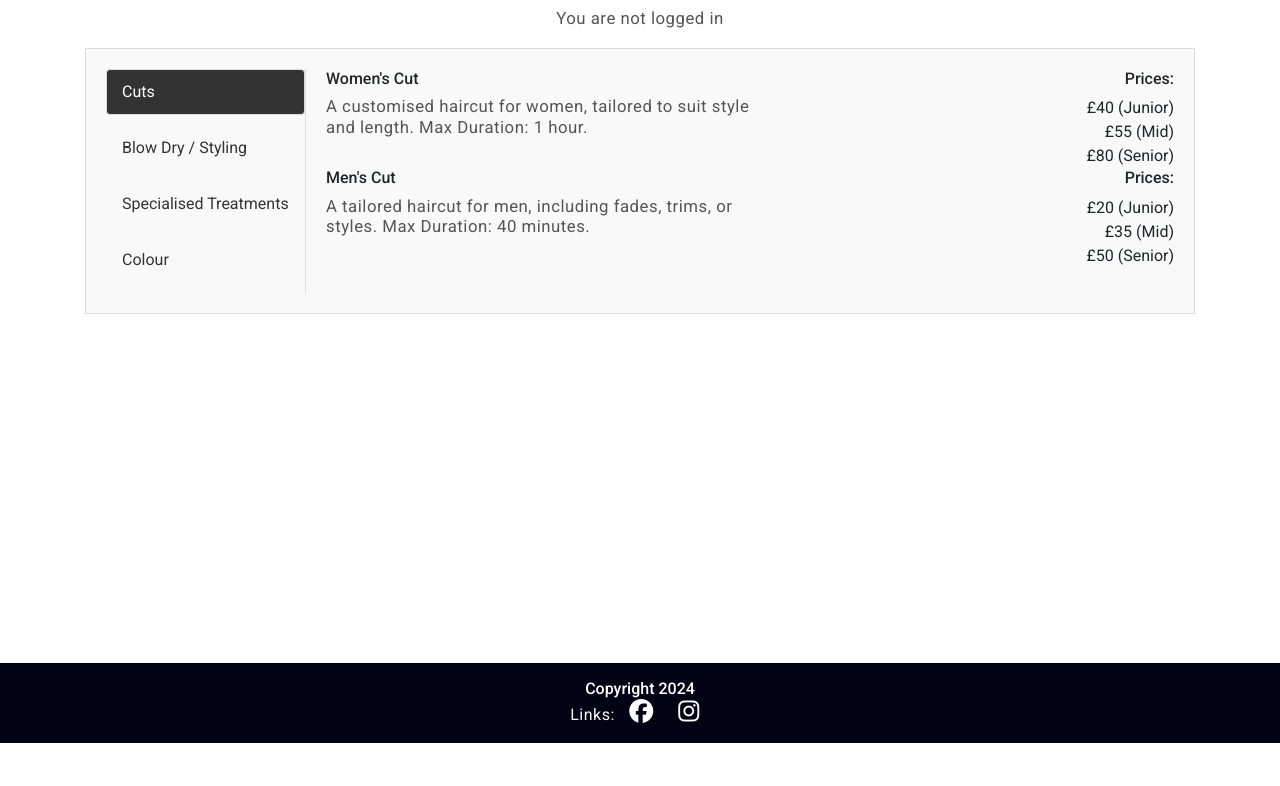
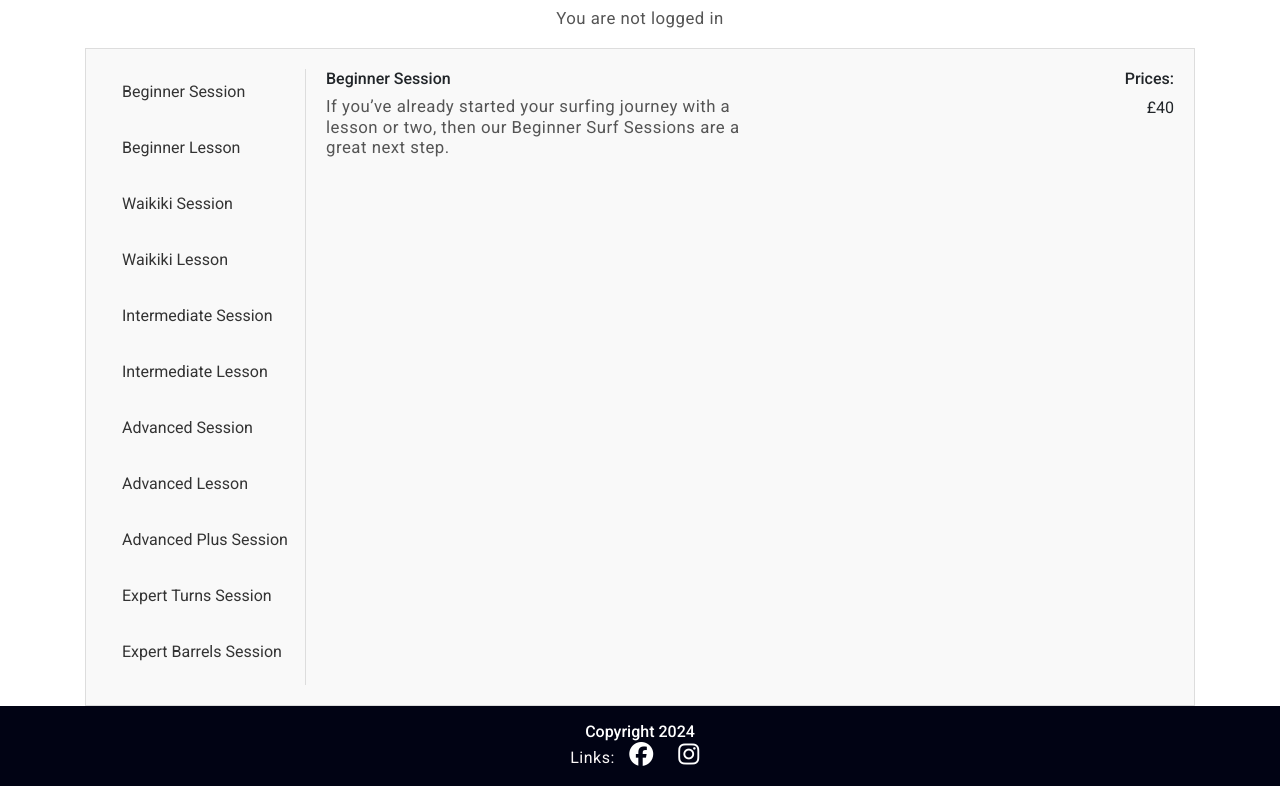
Before and after one commit to E-Printer/Booking-system2, a Django app: page /services in a window 1280 px wide. Shown: the part 57-843 px from the top of the page. Before the commit the page ends 800 px from the top, so only its background shows below. Run offline with Django 4.2, Linux system fonts and the light colour scheme; some libraries are stand-ins or nearby versions.

Commit message:
sessions added

```diff
--- a/booking/forms.py
+++ b/booking/forms.py
@@ -15,7 +15,7 @@ class BookingForm(forms.ModelForm):
         super().__init__(*args, **kwargs)
 
         # Populate the service field with dynamic choices from Session
-        self.fields['service'].queryset = Session.objects.all()
+        self.fields['session'].queryset = Session.objects.all()
 
         # Add custom attributes for each session (price, duration)
         for session in Session.objects.all():
--- a/booking/templates/index.html
+++ b/booking/templates/index.html
@@ -13,12 +13,12 @@
 
             <!-- Second Carousel Item -->
             <div class="carousel-item">
-                <img src="static/images/hair_tools.jpg" class="d-block w-100 carousel-img" alt="...">
+                <img src="static/images/wave-img-2.jpg" class="d-block w-100 carousel-img" alt="...">
             </div>
 
             <!-- Third Carousel Item -->
             <div class="carousel-item">
-                <img src="static/images/salon_interior.jpg" class="d-block w-100 carousel-img" alt="...">
+                <img src="static/images/wave-img-3.avif" class="d-block w-100 carousel-img" alt="...">
             </div>
             <button class="carousel-control-prev" type="button" data-bs-target="#carouselExample" data-bs-slide="prev">
                 <span class="carousel-control-prev-icon" aria-hidden="true"></span>
--- a/booking/templates/new_booking.html
+++ b/booking/templates/new_booking.html
@@ -6,7 +6,7 @@
 <div class="container d-flex justify-content-center align-items-center" style="min-height: 100vh;">
     <div class="card" style="width: 100%; max-width: 800px; background-color: #f9f9f9;">
         <div class="card-body text-center card-body-custom" style="background-color: #f9f9f9;">
-            <h1>Make an appointment!</h1>
+            <h1>Book your surf!</h1>
             <form action="" method="post">
                 {% csrf_token %}
                 <div>
--- a/booking/templates/services.html
+++ b/booking/templates/services.html
@@ -8,99 +8,184 @@
 
             <!-- Tabs Navigation -->
             <ul class="wpb_tabs_nav ui-tabs-nav clearfix">
-                <li class="tab-item"><a role="button" href="#tab-cuts" class="active-tab"><span>Cuts</span></a></li>
-                <li class="tab-item"><a role="button" href="#tab-styling"><span>Blow Dry / Styling</span></a></li>
-                <li class="tab-item"><a role="button" href="#tab-treatments"><span>Specialised Treatments</span></a>
-                </li>
-                <li class="tab-item"><a role="button" href="#tab-colour"><span>Colour</span></a></li>
+                <li class="tab-item"><a role="button" href="#beginner-session"><span>Beginner Session</span></a></li>
+                <li class="tab-item"><a role="button" href="#beginner-lesson"><span>Beginner Lesson</span></a></li>
+                <li class="tab-item"><a role="button" href="#waikiki-session"><span>Waikiki Session</span></a></li>
+                <li class="tab-item"><a role="button" href="#waikiki-lesson"><span>Waikiki Lesson</span></a></li>
+                <li class="tab-item"><a role="button" href="#intermediate-session"><span>Intermediate Session</span></a></li>
+                <li class="tab-item"><a role="button" href="#intermediate-lesson"><span>Intermediate Lesson</span></a></li>
+                <li class="tab-item"><a role="button" href="#advanced-session"><span>Advanced Session</span></a></li>
+                <li class="tab-item"><a role="button" href="#advanced-lesson"><span>Advanced Lesson</span></a></li>
+                <li class="tab-item"><a role="button" href="#advanced-plus-session"><span>Advanced Plus Session</span></a></li>
+                <li class="tab-item"><a role="button" href="#expert-turns-session"><span>Expert Turns Session</span></a></li>
+                <li class="tab-item"><a role="button" href="#expert-barrels-session"><span>Expert Barrels Session</span></a></li>
             </ul>
 
-            <!-- Cuts Tab -->
-            <div id="tab-cuts" class="wpb_tab active">
-                <!-- Women's Cut Block -->
+
+
+            <div id="beginner-session" class="wpb_tab active">
+                <!-- Beginner Session Block -->
                 <div class="vc_row-fluid vc_row inner_row small-margin-row">
                     <div class="vc_col-sm-6 vc_col-xs-12">
-                        <h6>Women's Cut</h6>
-                        <p>A customised haircut for women, tailored to suit style and length. Max Duration: 1 hour.</p>
+                        <h6>Beginner Session</h6>
+                        <p>If you’ve already started your surfing journey with a lesson or two, then our Beginner Surf Sessions are a great next step.</p>
                     </div>
                     <div class="vc_col-sm-3 vc_col-xs-12 prices">
                         <h6>Prices:</h6>
                         <ul>
-                            <li>£40 (Junior)</li>
-                            <li>£55 (Mid)</li>
-                            <li>£80 (Senior)</li>
-                        </ul>
-                    </div>
-                </div>
-
-                <!-- Men's Cut Block -->
-                <div class="vc_row-fluid vc_row inner_row small-margin-row">
-                    <div class="vc_col-sm-6 vc_col-xs-12">
-                        <h6>Men's Cut</h6>
-                        <p>A tailored haircut for men, including fades, trims, or styles. Max Duration: 40 minutes.</p>
-                    </div>
-                    <div class="vc_col-sm-3 vc_col-xs-12 prices">
-                        <h6>Prices:</h6>
-                        <ul>
-                            <li>£20 (Junior)</li>
-                            <li>£35 (Mid)</li>
-                            <li>£50 (Senior)</li>
+                            <li>£40</li>
                         </ul>
                     </div>
                 </div>
             </div>
 
-            <!-- Styling Tab -->
-            <div id="tab-styling" class="wpb_tab">
-                <!-- Blow-Dry & Styling Block -->
+
+            <div id="beginner-lesson" class="wpb_tab">
+
                 <div class="vc_row-fluid vc_row inner_row small-margin-row">
                     <div class="vc_col-sm-6 vc_col-xs-12">
-                        <h6>Blow-Dry & Styling</h6>
-                        <p>A blow-dry styling session to add volume and smoothness. Maximum Duration: 45 minutes.</p>
+                        <h6>Beginner Lesson</h6>
+                        <p>Beginner Surf Lessons are a mixture of dry land training and in-wave action. They take place in the small white water waves in The Bay. These lessons are suitable for all.</p>
                     </div>
                     <div class="vc_col-sm-3 vc_col-xs-12 prices">
                         <h6>Prices:</h6>
                         <ul>
-                            <li>£25 (Junior)</li>
-                            <li>£40 (Mid)</li>
-                            <li>£55 (Senior)</li>
+                            <li>£50</li>
                         </ul>
                     </div>
                 </div>
             </div>
+            <div id="waikiki-session" class="wpb_tab">
 
-            <!-- Treatments Tab -->
-            <div id="tab-treatments" class="wpb_tab">
-                <!-- Specialised Hair Treatments Block -->
                 <div class="vc_row-fluid vc_row inner_row small-margin-row">
                     <div class="vc_col-sm-6 vc_col-xs-12">
-                        <h6>Specialised Hair Treatments</h6>
-                        <p>Restore hair health with treatments tailored for your hair. Max Duration 4 hours.</p>
+                        <h6>Waikiki Session</h6>
+                        <p>This is the perfect wave for improvers, but also a really fun wave for more experienced surfers wanting to have a mellow surf.</p>
                     </div>
                     <div class="vc_col-sm-3 vc_col-xs-12 prices">
                         <h6>Prices:</h6>
                         <ul>
-                            <li>£30 (Junior)</li>
-                            <li>£45 (Mid)</li>
-                            <li>£70 (Senior)</li>
+                            <li>£45</li>
                         </ul>
                     </div>
                 </div>
             </div>
+            <div id="waikiki-lesson" class="wpb_tab">
 
-            <!-- Colour Tab -->
-            <div id="tab-colour" class="wpb_tab">
-                <div class="vc_row-fluid vc_row inner_row vc_row-flex small-margin-row">
+                <div class="vc_row-fluid vc_row inner_row small-margin-row">
                     <div class="vc_col-sm-6 vc_col-xs-12">
-                        <h6>Hair Colouring</h6>
-                        <p>Full or partial colouring of hair, including highlights. Max Duration 4 hours.</p>
+                        <h6>Waikiki Lesson</h6>
+                        <p>A surf lesson for experienced beginner surfers who want to progress beyond white water waves in the Beginner Bay and take their first step into The Reef with the support of a coach.</p>
                     </div>
                     <div class="vc_col-sm-3 vc_col-xs-12 prices">
                         <h6>Prices:</h6>
                         <ul>
-                            <li>£60 (Junior)</li>
-                            <li>£100 (Mid)</li>
-                            <li>£160 (Senior)</li>
+                            <li>£55</li>
+                        </ul>
+                    </div>
+                </div>
+            </div>
+            <div id="intermediate-session" class="wpb_tab">
+
+                <div class="vc_row-fluid vc_row inner_row small-margin-row">
+                    <div class="vc_col-sm-6 vc_col-xs-12">
+                        <h6>Intermediate Session</h6>
+                        <p>Our intermediate surf sessions take place in the reef area of the lake and are perfect for improving your skills and boosting your confidence.</p>
+                    </div>
+                    <div class="vc_col-sm-3 vc_col-xs-12 prices">
+                        <h6>Prices:</h6>
+                        <ul>
+                            <li>£45</li>
+                        </ul>
+                    </div>
+                </div>
+            </div>
+            <div id="intermediate-lesson" class="wpb_tab">
+
+                <div class="vc_row-fluid vc_row inner_row small-margin-row">
+                    <div class="vc_col-sm-6 vc_col-xs-12">
+                        <h6>Intermediate Lesson</h6>
+                        <p>A mixture of a land based lesson and in water training, these lessons take place in the Reef area at the back of the lake and they're all about improving your confidence and technique.</p>
+                    </div>
+                    <div class="vc_col-sm-3 vc_col-xs-12 prices">
+                        <h6>Prices:</h6>
+                        <ul>
+                            <li>£55</li>
+                        </ul>
+                    </div>
+                </div>
+            </div>
+            <div id="advanced-session" class="wpb_tab">
+
+                <div class="vc_row-fluid vc_row inner_row small-margin-row">
+                    <div class="vc_col-sm-6 vc_col-xs-12">
+                        <h6>Advanced Session</h6>
+                        <p>A notable step up from Intermediate with a faster, steeper take off and bigger more powerful waves.</p>
+                    </div>
+                    <div class="vc_col-sm-3 vc_col-xs-12 prices">
+                        <h6>Prices:</h6>
+                        <ul>
+                            <li>£45</li>
+                        </ul>
+                    </div>
+                </div>
+            </div>
+            <div id="advanced-lesson" class="wpb_tab">
+
+                <div class="vc_row-fluid vc_row inner_row small-margin-row">
+                    <div class="vc_col-sm-6 vc_col-xs-12">
+                        <h6>Advanced Lesson</h6>
+                        <p>Are you looking to improve your turns, throw more spray or go more vertical? This session will help you improve your turns and techniques across a combination of manoeuvres.</p>
+                    </div>
+                    <div class="vc_col-sm-3 vc_col-xs-12 prices">
+                        <h6>Prices:</h6>
+                        <ul>
+                            <li>£60</li>
+                        </ul>
+                    </div>
+                </div>
+            </div>
+            <div id="advanced-plus-session" class="wpb_tab">
+
+                <div class="vc_row-fluid vc_row inner_row small-margin-row">
+                    <div class="vc_col-sm-6 vc_col-xs-12">
+                        <h6>Advanced Plus Session</h6>
+                        <p>A step up from our advanced setting, these are bigger, longer waves.</p>
+                    </div>
+                    <div class="vc_col-sm-3 vc_col-xs-12 prices">
+                        <h6>Prices:</h6>
+                        <ul>
+                            <li>£45</li>
+                        </ul>
+                    </div>
+                </div>
+            </div>
+            <div id="expert-turns-session" class="wpb_tab">
+
+                <div class="vc_row-fluid vc_row inner_row small-margin-row">
+                    <div class="vc_col-sm-6 vc_col-xs-12">
+                        <h6>Expert Turns</h6>
+                        <p>Expert Turns Waves Session is a fast and challenging session, full of our most powerful turning waves to test your performance turns.</p>
+                    </div>
+                    <div class="vc_col-sm-3 vc_col-xs-12 prices">
+                        <h6>Prices:</h6>
+                        <ul>
+                            <li>£50</li>
+                        </ul>
+                    </div>
+                </div>
+            </div>
+            <div id="expert-barrels-section" class="wpb_tab">
+
+                <div class="vc_row-fluid vc_row inner_row small-margin-row">
+                    <div class="vc_col-sm-6 vc_col-xs-12">
+                        <h6>Expert Barrels</h6>
+                        <p>Expert Barrel Waves Session is dedicated to our most popular barrel settings. Ride powerful waves with consistent and fun-to-navigate barrels.</p>
+                    </div>
+                    <div class="vc_col-sm-3 vc_col-xs-12 prices">
+                        <h6>Prices:</h6>
+                        <ul>
+                            <li>£45</li>
                         </ul>
                     </div>
                 </div>
@@ -108,7 +193,6 @@
 
 
 
-            <!-- Add more tabs here following the same structure -->
         </div>
     </div>
 </div>
@@ -117,5 +201,5 @@
 {% endblock content %}
 
 {% block extras %}
-<script src="{% static 'js/services.js' %}"></script>
+<script src="{% static 'js/sessions.js' %}"></script>
 {% endblock %}
```
